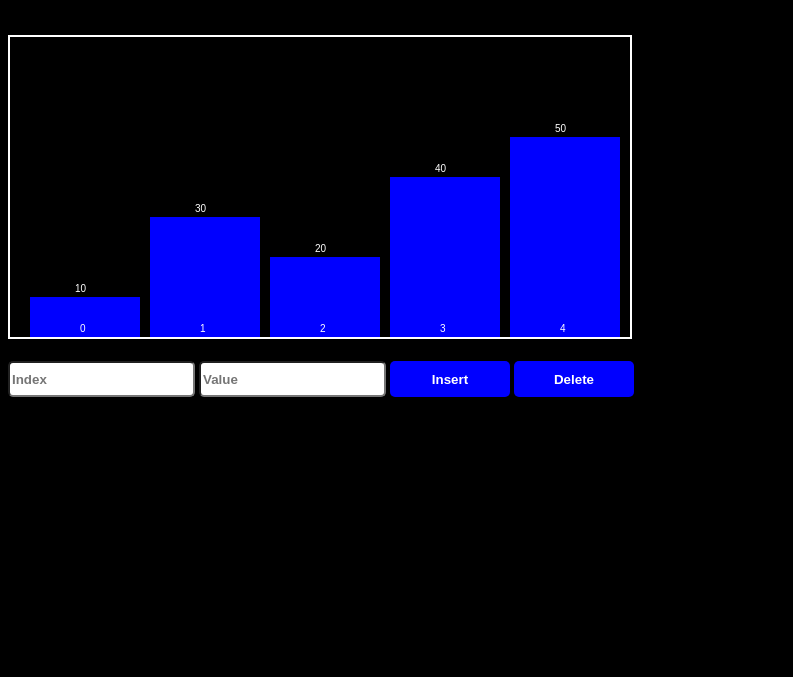
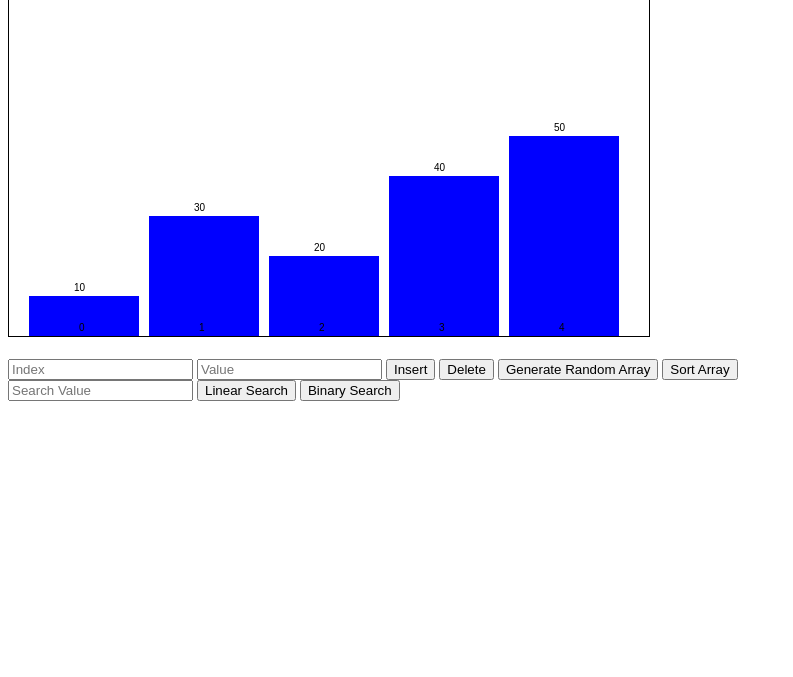
Before and after one commit to sajeed-d/Array-visualizer, a plain HTML site: page index.html in a window 1280 px wide. Shown: the part 123-800 px from the top of the page, without its empty margins (0-793 px from the left). Drawn offline with Linux system fonts and the light colour scheme.

Commit message:
using ai to make better

```diff
--- a/index.html
+++ b/index.html
@@ -4,40 +4,74 @@
     <meta charset="UTF-8">
     <meta name="viewport" content="width=device-width, initial-scale=1.0">
     <title>Array Visualizer</title>
-    <link rel="stylesheet" href="style.css">
-
+    <style>
+        canvas {
+            border: 1px solid black;
+        }
+        #canvas-container {
+            width: 100%;
+            overflow-x: auto;
+            white-space: nowrap;
+        }
+        #search-steps {
+            margin-top: 10px;
+            font-family: Arial, sans-serif;
+            font-size: 14px;
+            color: black;
+            white-space: pre-line;
+        }
+    </style>
 </head>
 <body>
-    <p class="header">Array Visualizer</p>
     <div id="canvas-container">
-        <canvas id="canvas" width="600" height="300"></canvas>
+        <canvas id="canvas" height="450"></canvas>
     </div>
     <br>
-    <input type="number" id="index" class="index-input" placeholder="Index">
-    <input type="number" id="value" class="value-input" placeholder="Value">
-    <button onclick="insertValue()" class="index-button">Insert</button>
-    <button onclick="deleteValue()" class="value-button">Delete</button>
+    <input type="number" id="index" placeholder="Index">
+    <input type="number" id="value" placeholder="Value" max="100">
+    <button onclick="insertValue()">Insert</button>
+    <button onclick="deleteValue()">Delete</button>
+    <button onclick="generateRandomArray()">Generate Random Array</button>
+    <button onclick="sortArray()">Sort Array</button>
+    <br>
+    <input type="number" id="searchValue" placeholder="Search Value">
+    <button onclick="linearSearch()">Linear Search</button>
+    <button onclick="binarySearch()">Binary Search</button>
+    <div id="search-steps"></div>
 
     <script>
         const canvas = document.getElementById("canvas");
         const ctx = canvas.getContext("2d");
+        const searchSteps = document.getElementById("search-steps");
         let arr = [10, 30, 20, 40, 50]; // Sample array
 
-        function drawArray() {
+        function drawArray(highlightIndex = -1, foundIndex = -1, low = -1, high = -1, mid = -1) {
             ctx.clearRect(0, 0, canvas.width, canvas.height);
-            let barWidth = Math.max(40, canvas.width / arr.length - 10);
+            let barWidth = Math.max(40, 600 / arr.length - 10);
             let gap = 10;
-            let totalWidth = arr.length * (barWidth + gap) + 20;
-
-            canvas.width = Math.max(600, totalWidth); // Expand canvas width dynamically
+            canvas.width = arr.length * (barWidth + gap) + 40; // Adjust canvas width dynamically
 
             arr.forEach((value, i) => {
                 let x = i * (barWidth + gap) + 20;
                 let y = canvas.height - value * 4; // Scale for better visibility
-                ctx.fillStyle = "blue";
+
+                if (i === foundIndex) {
+                    ctx.fillStyle = "green"; // Found
+                } else if (i === mid) {
+                    ctx.fillStyle = "yellow"; // Mid
+                } else if (i === low) {
+                    ctx.fillStyle = "red"; // Low
+                } else if (i === high) {
+                    ctx.fillStyle = "purple"; // High
+                } else if (i === highlightIndex) {
+                    ctx.fillStyle = "orange"; // Checking element in linear search
+                } else {
+                    ctx.fillStyle = "blue";
+                }
+
                 ctx.fillRect(x, y, barWidth, value * 4);
 
-                ctx.fillStyle = "white";
+                ctx.fillStyle = "black";
                 ctx.fillText(value, x + barWidth / 2 - 10, y - 5);
                 ctx.fillText(i, x + barWidth / 2 - 5, canvas.height - 5);
             });
@@ -47,6 +81,10 @@
             let index = parseInt(document.getElementById("index").value);
             let value = parseInt(document.getElementById("value").value);
             if (isNaN(index) || isNaN(value) || index < 0 || index > arr.length) return;
+            if (value > 100) {
+                alert("Maximum value allowed is 100!");
+                return;
+            }
             arr.splice(index, 0, value);
             drawArray();
         }
@@ -58,6 +96,69 @@
             drawArray();
         }
 
+        function generateRandomArray() {
+            arr = Array.from({ length: 10 }, () => Math.floor(Math.random() * 100) + 1);
+            drawArray();
+        }
+
+        function sortArray() {
+            arr.sort((a, b) => a - b);
+            drawArray();
+        }
+
+        async function linearSearch() {
+            let value = parseInt(document.getElementById("searchValue").value);
+            if (isNaN(value)) return;
+            searchSteps.innerText = "Starting Linear Search...\n";
+
+            for (let i = 0; i < arr.length; i++) {
+                searchSteps.innerText += `Checking index ${i}\n`;
+                drawArray(i);
+                await new Promise(resolve => setTimeout(resolve, 800)); // Slower delay for visualization
+                if (arr[i] === value) {
+                    drawArray(-1, i);
+                    searchSteps.innerText += `Found ${value} at index ${i}`;
+                    return;
+                }
+            }
+            searchSteps.innerText += `${value} not found`;
+            drawArray();
+        }
+
+        async function binarySearch() {
+            let value = parseInt(document.getElementById("searchValue").value);
+            if (isNaN(value)) return;
+
+            let isSorted = arr.every((val, i, a) => i === 0 || a[i - 1] <= val);
+            if (!isSorted) {
+                alert("Array is not sorted! Sort it before performing binary search.");
+                return;
+            }
+
+            let left = 0, right = arr.length - 1;
+            searchSteps.innerText = "Starting Binary Search...\n";
+
+            while (left <= right) {
+                let mid = Math.floor((left + right) / 2);
+                searchSteps.innerText += `Low: ${left}, Mid: ${mid}, High: ${right}\n`;
+                drawArray(-1, -1, left, right, mid);
+
+                await new Promise(resolve => setTimeout(resolve, 1000)); // Slower delay for better visibility
+
+                if (arr[mid] === value) {
+                    drawArray(-1, mid);
+                    searchSteps.innerText += `Found ${value} at index ${mid}`;
+                    return;
+                } else if (arr[mid] < value) {
+                    left = mid + 1;
+                } else {
+                    right = mid - 1;
+                }
+            }
+            searchSteps.innerText += `${value} not found`;
+            drawArray();
+        }
+
         drawArray();
     </script>
 </body>
```
